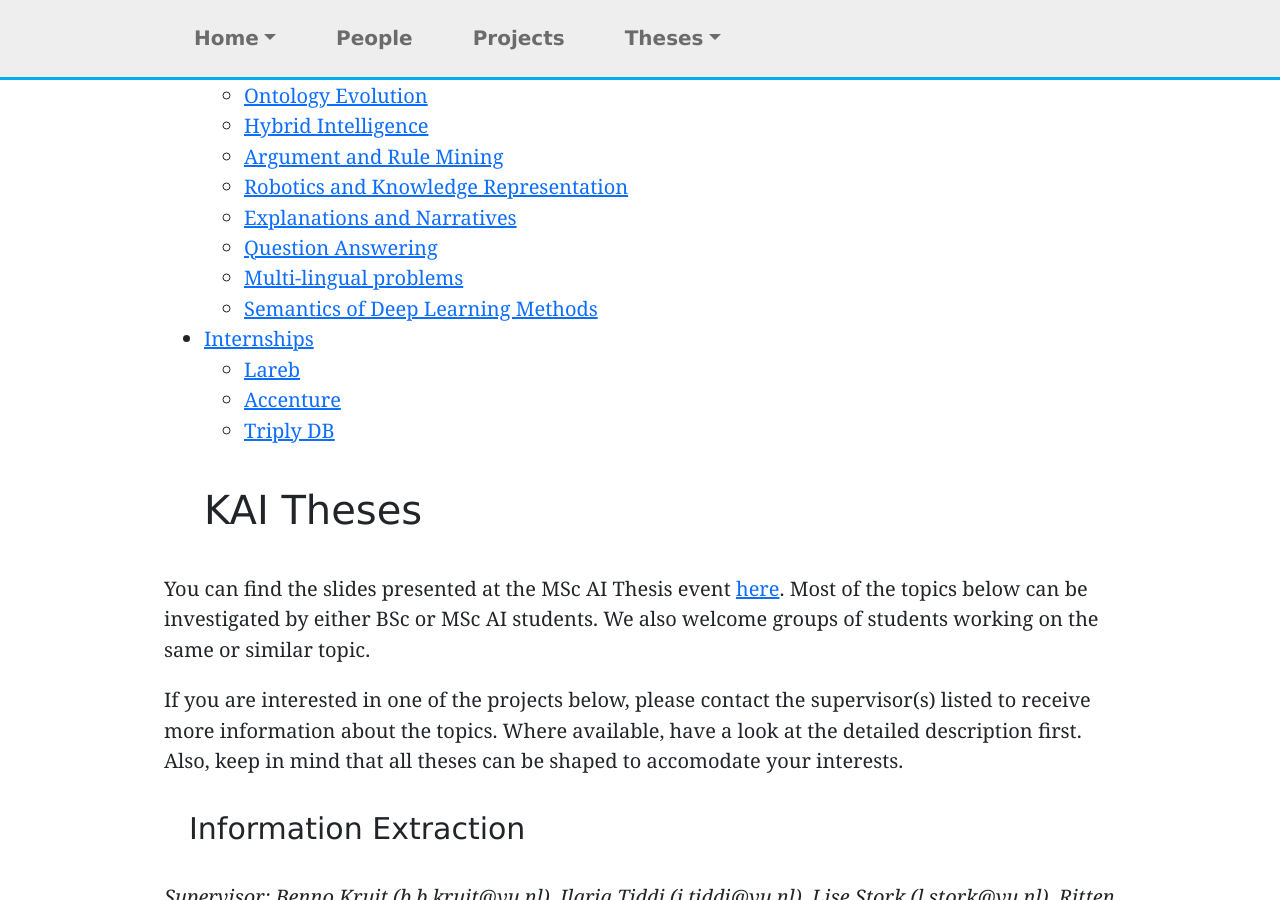
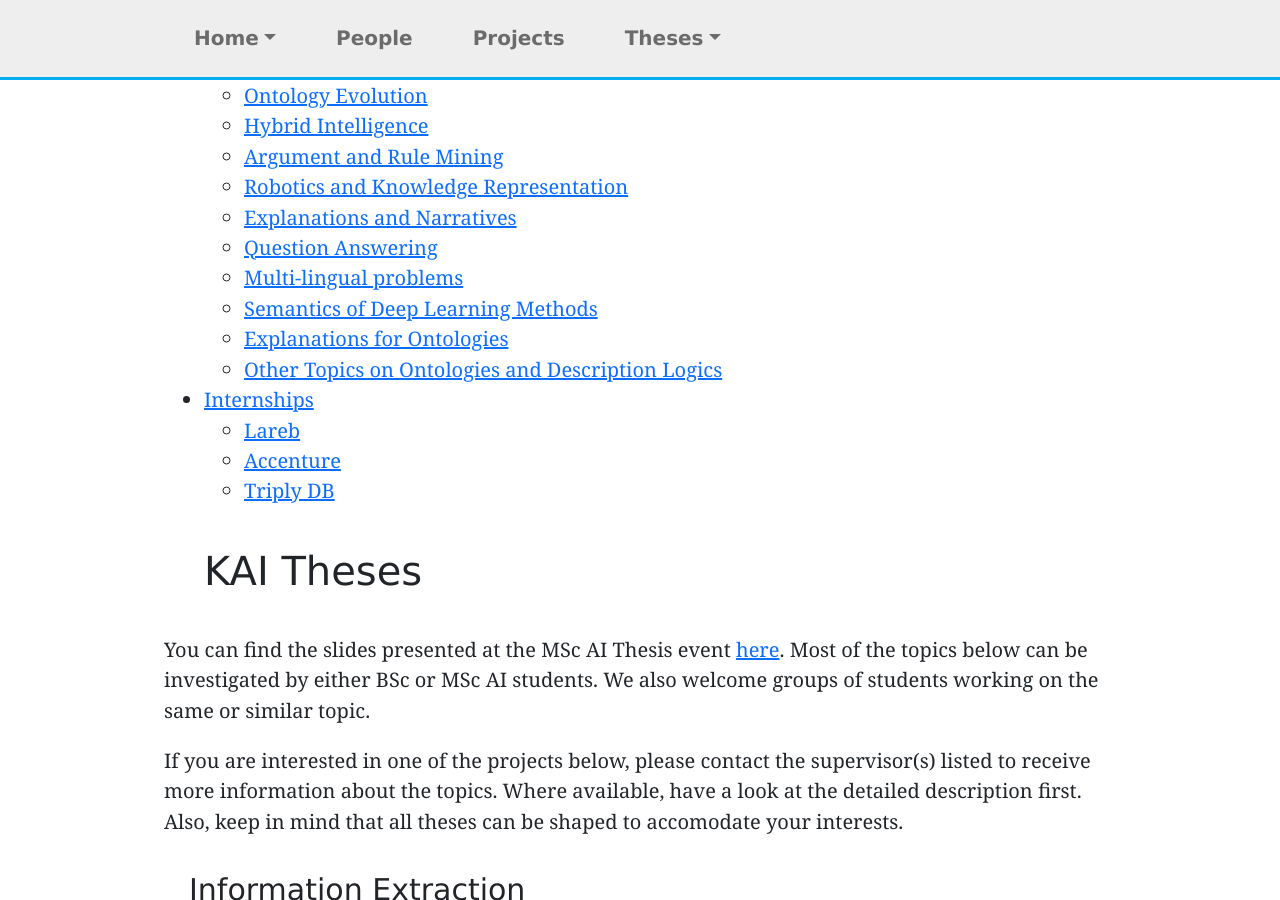
Before and after one commit to kai-vu/site, a Jekyll site: the page built from theses.md, in a window 1280 px wide and 900 px high, scrolled down 510 px. Built offline with Jekyll 4.4.1, drawn with Linux system fonts in a browser that asks for light colours.

Commit message:
added theses on ToC

```diff
--- a/theses.md
+++ b/theses.md
@@ -25,6 +25,8 @@ At KAI, we set clear expectations for students. We want to make sure students kn
     - <a href="/theses#question-answering">Question Answering</a>
     - <a href="/theses#multi-lingual-problems">Multi-lingual problems</a>
     - <a href="/theses#semantics-of-deep-learning-methods">Semantics of Deep Learning Methods</a>
+    - <a href="/theses/#explanations-for-ontologies">Explanations for Ontologies</a>
+    - <a href="/theses/#other-topics-on-ontologies-and-description-logics">Other Topics on Ontologies and Description Logics</a>
 - <a href="/theses#internships">Internships</a>
     - <a href="/theses#lareb">Lareb</a>
     - <a href="/theses#accenture">Accenture</a>
```
